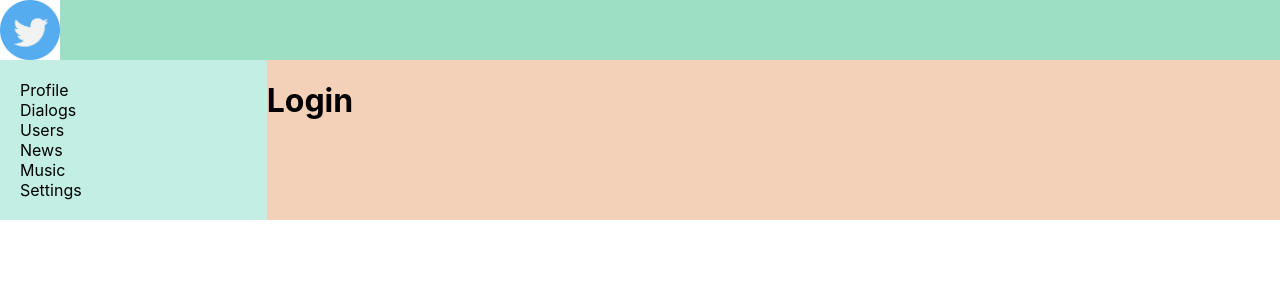
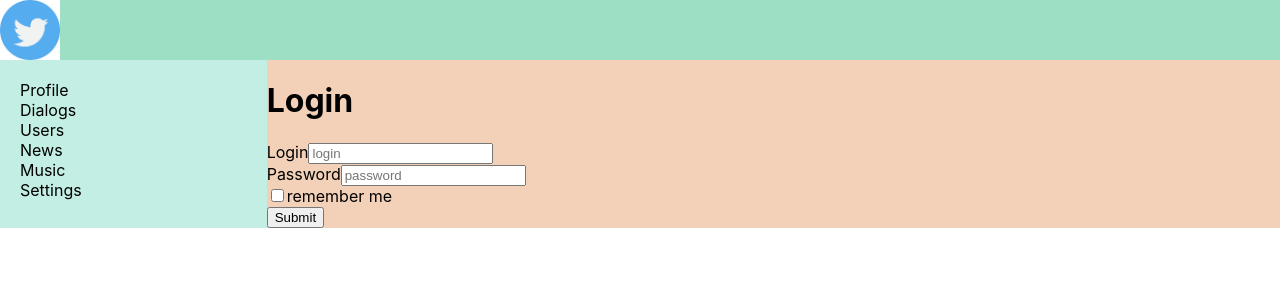
Before and after one commit to Thundery11/Social-network, a React (Create React App) app in the folder social-network/: page /login in a window 1280 px wide. Shown: the top 300 px of the page. Built offline with nearby package versions, Linux system fonts and the light colour scheme; no server answers.

Commit message:
feat: added LoginForm

```diff
--- a/social-network/package.json
+++ b/social-network/package.json
@@ -13,6 +13,7 @@
     "react-router-dom": "^6.8.0",
     "react-scripts": "5.0.1",
     "redux": "^4.2.1",
+    "redux-form": "^8.3.10",
     "redux-thunk": "^2.4.2",
     "web-vitals": "^2.1.4"
   },
--- a/social-network/src/Login/Login.jsx
+++ b/social-network/src/Login/Login.jsx
@@ -1,4 +1,44 @@
+import { Field, reduxForm } from "redux-form";
+
+const LoginForm = (props) => {
+  return (
+    <form onSubmit={props.handleSubmit}>
+      <div>
+        <label htmlFor="Login">Login</label>
+        <Field name="Login" placeholder="login" component="input" type="text" />
+      </div>
+      <div>
+        <label htmlFor="Password">Password</label>
+        <Field
+          name="Password"
+          placeholder="password"
+          component="input"
+          type="text"
+        />
+      </div>
+      <div>
+        <Field name="rememberMe" component="input" type="checkbox" />
+        remember me
+      </div>
+      <button type="submit">Submit</button>
+    </form>
+  );
+};
+
+const LoginReduxForm = reduxForm({
+  form: "login",
+})(LoginForm);
+
 const Login = (props) => {
-  return <h1>Login</h1>;
+  const onSubmit = (formData) => {
+    console.log(formData);
+  };
+  return (
+    <>
+      <h1>Login</h1>
+      <LoginReduxForm onSubmit={onSubmit} />
+    </>
+  );
 };
+
 export default Login;
--- a/social-network/src/components/Profile/ProfileInfo/ProfileStatus.jsx
+++ b/social-network/src/components/Profile/ProfileInfo/ProfileStatus.jsx
@@ -21,6 +21,13 @@ class ProfileStatus extends React.Component {
       status: e.currentTarget.value,
     });
   };
+  componentDidUpdate(prevProps, prevState) {
+    if (prevProps.status !== this.props.status) {
+      this.setState({
+        status: this.props.status,
+      });
+    }
+  }
   render() {
     return (
       <>
--- a/social-network/src/redux/redux-store.js
+++ b/social-network/src/redux/redux-store.js
@@ -8,11 +8,13 @@ import dialogsReducer from "./dialogs-reducer";
 import usersReducer from "./users-reducer";
 import authReducer from "./auth-reducer";
 import ThunkMiddleware from "redux-thunk";
+import { reducer as formReducer } from "redux-form";
 let reducers = combineReducers({
   profilePage: profileReducer,
   dialogsPage: dialogsReducer,
   usersPage: usersReducer,
   auth: authReducer,
+  form: formReducer,
 });
 
 let store = createStore(reducers, applyMiddleware(ThunkMiddleware));
```
Also changed, not shown: 1 other file (tests, documents, lock files or other folders).
